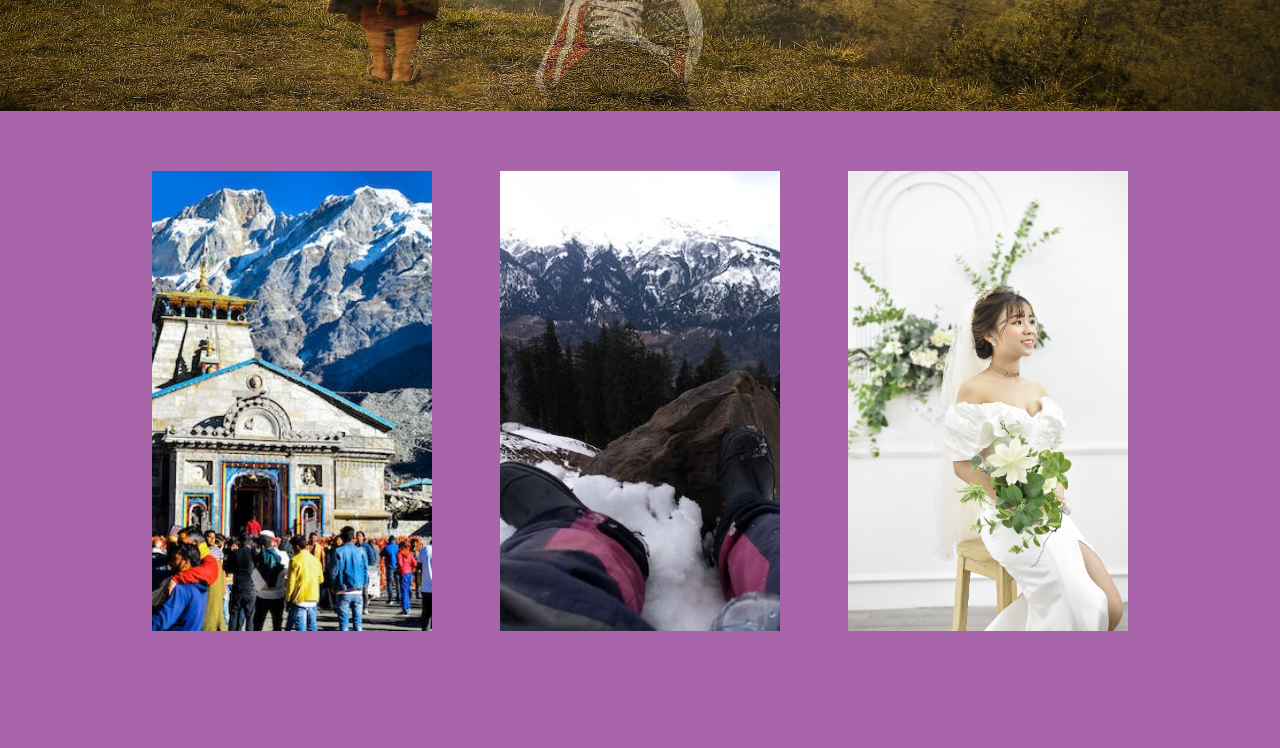
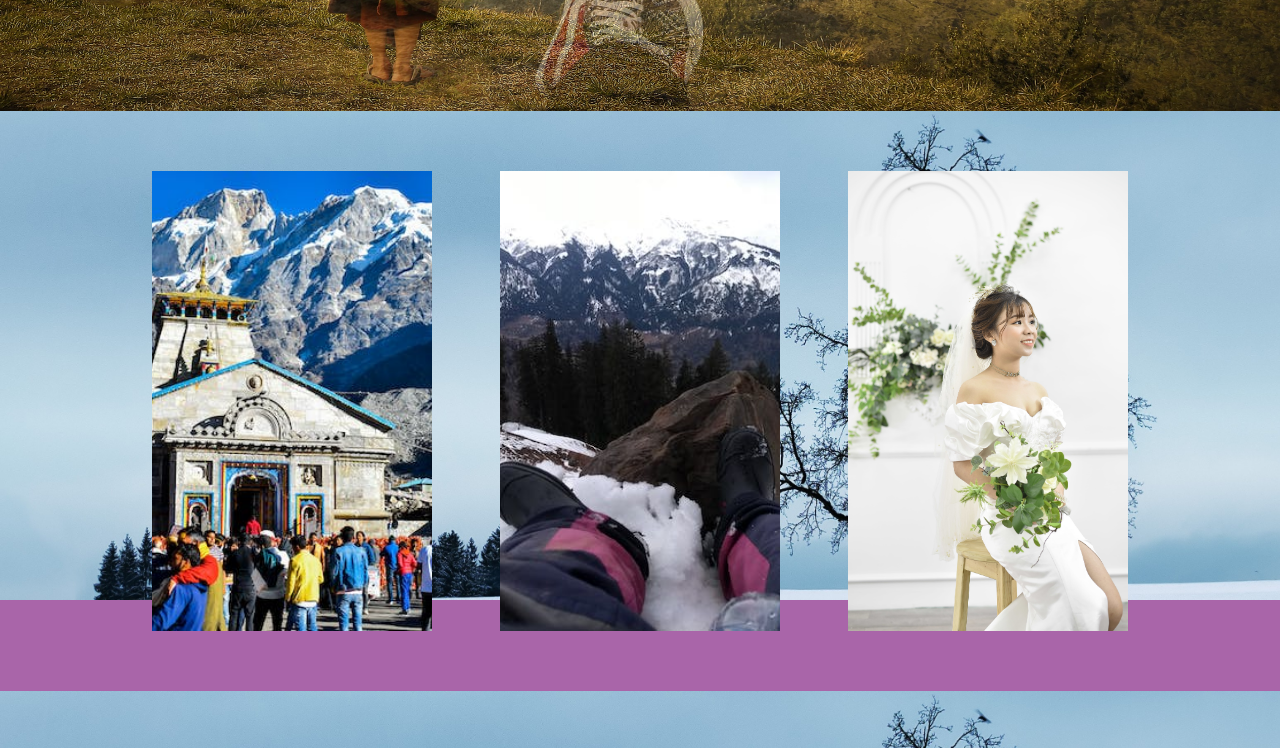
Before and after one commit to archana444ku/archanakumari.github.io, a plain HTML site: page index.html in a window 1280 px wide. Shown: the part 559-1307 px from the top of the page. Drawn offline with Linux system fonts and the light colour scheme.

Commit message:
add photo

```diff
--- a/style.css
+++ b/style.css
@@ -342,12 +342,13 @@ nav .logo.space {
   justify-content: center;
   align-items: center;
   background: #a965a9;
-/* }
-.section{
-  background-image: url(pick/add2.jpg);
+}
+
+.section {
+  background-image: url(pick/add6.jpg);
   background-repeat: no-repeat;
   background-size: 100%;
-} */
+}
 
 .wrapper {
   display: flex;
```
Also changed, not shown: pick/add6.jpg (added).
